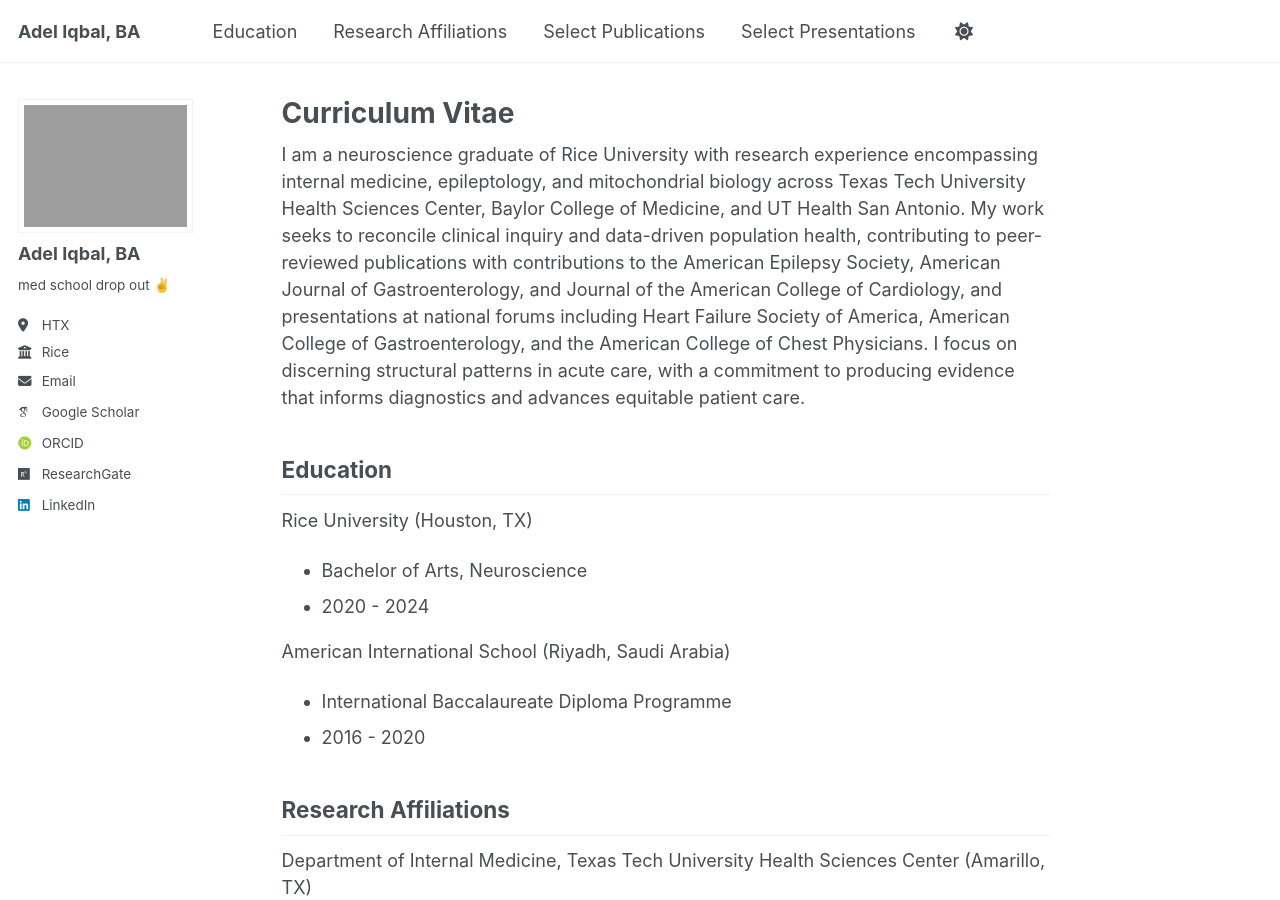
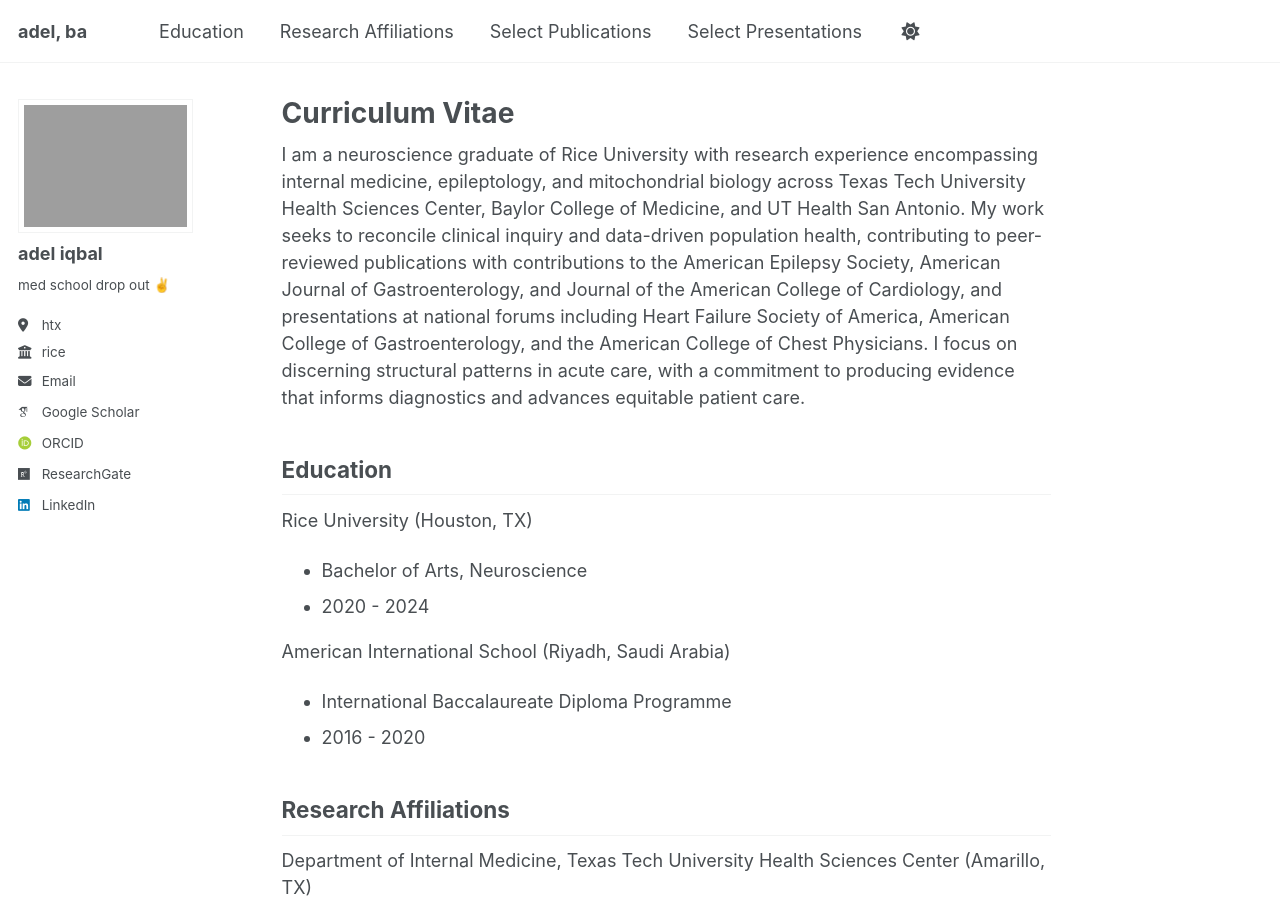
Before and after one commit to adel-iqbal/aiqbal, a Jekyll site: the page built from _pages/about.md, in a window 1280 px wide and 900 px high. Built offline with Jekyll 4.4.1, drawn with Linux system fonts in a browser that asks for light colours; some web fonts are replaced; a script bundle is joined from its source files by our own code; library files that are not in the unit come from our copies.

Commit message:
Update _config.yml

```diff
--- a/_config.yml
+++ b/_config.yml
@@ -9,7 +9,7 @@
 # Basic Site Settings
 locale                   : "en-US"
 site_theme               : "default" # Currently available options are "default", "air"
-title                    : "Adel Iqbal, BA"
+title                    : "adel, ba"
 title_separator          : "-"
 name                     : &name "Adel Iqbal"
 description              : &description "Your Name's academic portfolio"   # Update this with a general description of your site, this is the default if not overridden by a page
@@ -24,11 +24,11 @@ repository               : "academicpages/academicpages.github.io"
 author:
   # Biographic information
   avatar           : "Headshot.PNG"
-  name             : "Adel Iqbal, BA"
+  name             : "adel iqbal"
   pronouns         : ""
   bio              : "med school drop out ✌️"
-  location         : "HTX"
-  employer         : "Rice"
+  location         : "htx"
+  employer         : "rice"
   uri              : # URL
   email            : "adel.iqbal02@gmail.com"
 
```
